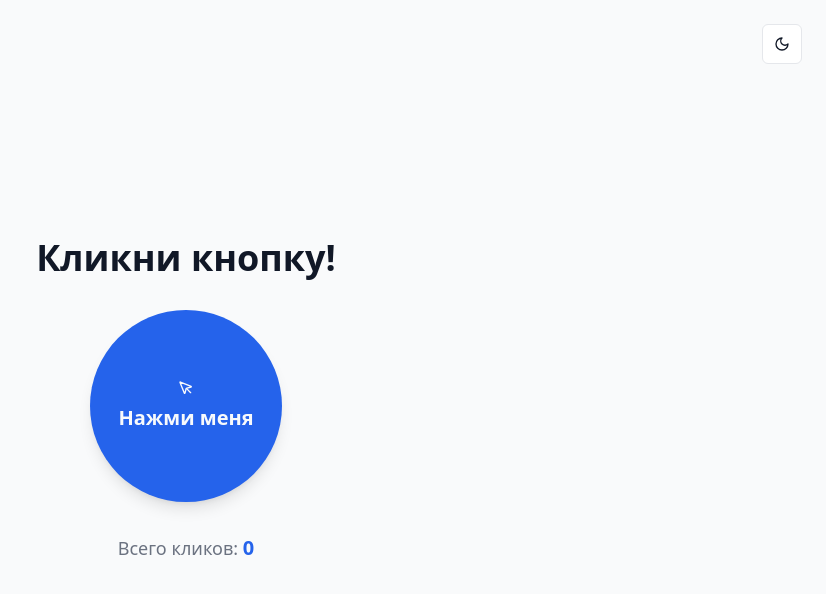
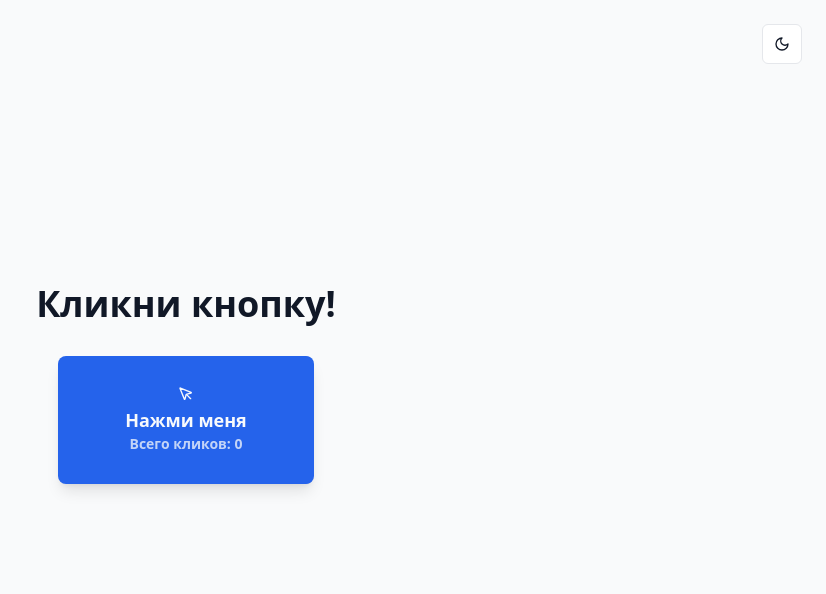
Before and after one commit to pr-poehali-dev/one-click-app, a React (Vite) app: page / in a window 1280 px wide. Shown: the top 594 px of the page, without its empty margins (454-1280 px from the left). Built offline with nearby package versions, Linux system fonts and the light colour scheme.

Commit message:
Центрирование кнопки и клика

```diff
--- a/src/pages/Index.tsx
+++ b/src/pages/Index.tsx
@@ -101,7 +101,7 @@ const Index = () => {
               disabled={hasClicked}
               size="lg"
               className={`
-                w-48 h-48 rounded-full text-xl font-semibold
+                w-64 h-32 rounded-lg text-xl font-semibold
                 transform transition-all duration-200
                 ${isAnimating ? 'scale-95' : 'scale-100'}
                 ${hasClicked
@@ -114,13 +114,15 @@ const Index = () => {
             >
               {hasClicked ? (
                 <div className="text-center">
-                  <Icon name="Check" size={32} className="mx-auto mb-2" />
-                  <div>Готово!</div>
+                  <Icon name="Check" size={24} className="mx-auto mb-1" />
+                  <div className="text-lg">Готово!</div>
+                  <div className="text-sm opacity-75">Всего кликов: {totalClicks}</div>
                 </div>
               ) : (
                 <div className="text-center">
-                  <Icon name="MousePointer" size={32} className="mx-auto mb-2" />
-                  <div>Нажми меня</div>
+                  <Icon name="MousePointer" size={24} className="mx-auto mb-1" />
+                  <div className="text-lg">Нажми меня</div>
+                  <div className="text-sm opacity-75">Всего кликов: {totalClicks}</div>
                 </div>
               )}
             </Button>
@@ -148,12 +150,7 @@ const Index = () => {
             </Card>
           )}
 
-          {/* Счётчик в реальном времени */}
-          <div className={`mt-6 text-lg transition-colors duration-300 ${
-            isDarkMode ? 'text-gray-400' : 'text-gray-500'
-          }`}>
-            Всего кликов: <span className="font-bold text-blue-600 text-xl">{totalClicks}</span>
-          </div>
+
 
           {/* Кнопка сброса (скрытая) */}
           {totalClicks > 0 && (
```
